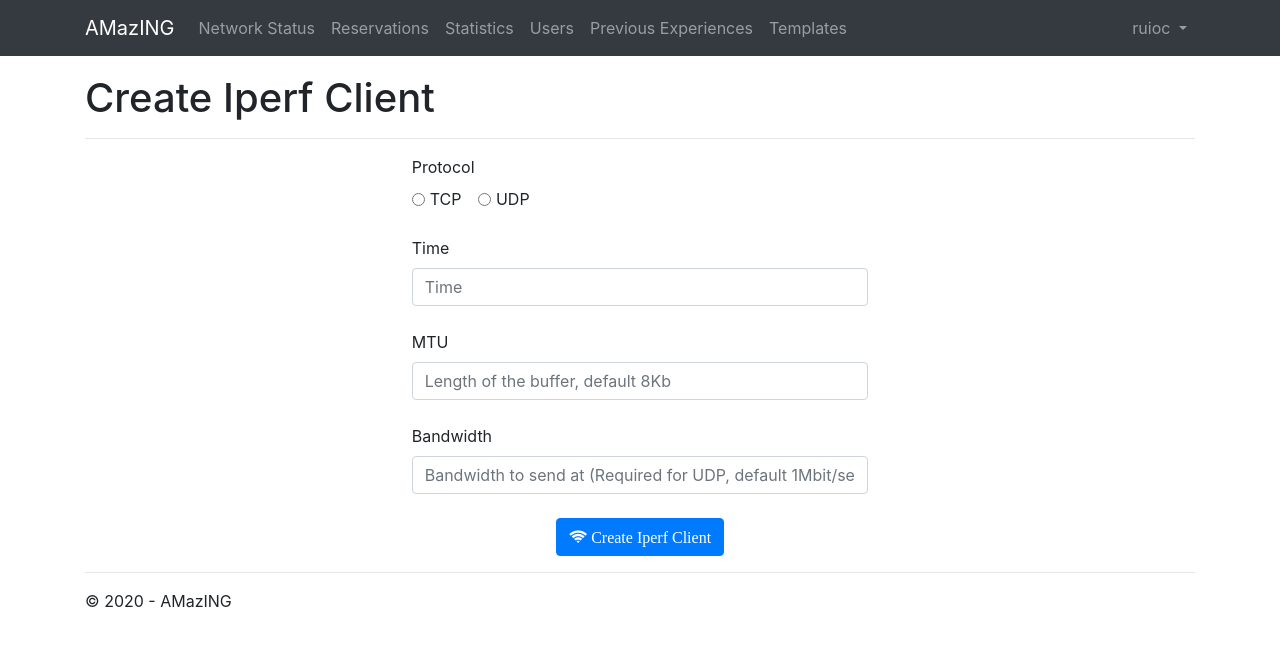
After one commit to user-cube/AMazING, a Django app: page //network/createIpClient/1 in a window 1280 px wide. The commit adds this page. Shown: the top 647 px of the page. Run offline with Django 3.2, Linux system fonts and the light colour scheme; a user stored in the database is signed in; parts of the project's set-up code (start-up, migrations or seed data) failed here and were passed over; some libraries are stand-ins or nearby versions.

Commit message:
create iperf client + server done

```diff
--- a/Frontend/Frontend/urls.py
+++ b/Frontend/Frontend/urls.py
@@ -21,8 +21,8 @@ from app.views import profile, home, checkTests, checkTestInfo, editProfile, upd
     createUser, userCreation, validateUser, saveUser, rankUp, listUsers, editUser, processUser, \
     searchUser, networkStatus, processNode, searchTest, calendar, registerTest, checkTestInfoAdmin, \
     checkTestsAdmin, searchTestAdmin, createAcessPoint, processAP, registerTestSave, listTemplates, \
-    templateInfo, interfaceUP, interfaceDown, openFileTest
-
+    templateInfo, interfaceUP, interfaceDown, openFileTest, iperfServer, iperfClient, processIpServer, \
+    processIpClient
 
 
 urlpatterns = [
@@ -59,5 +59,9 @@ urlpatterns = [
     path('calendar/test/save', registerTestSave, name='registertestsave'),
     path('network/interface/<int:node>/<str:iName>/up', interfaceUP, name = 'interfaceup'),
     path('network/interface/<int:node>/<str:iName>/down', interfaceDown, name = 'interfacedown'),
+    path('/network/createIpServer/<int:nodeID>', iperfServer, name="iperfserver"),
+    path('/network/createIpClient/<int:nodeID>', iperfClient, name="iperfclient"),
+    path('/network/create/Iperf/Server/save/<int:nodeID>', processIpServer, name="saveipserver"),
+    path('/network/create/Iperf/Client/save/<int:nodeID>', processIpClient, name="saveipclient"),
     path('openfile/<int:file>/<int:testID>', openFileTest, name = 'openfile')
 ]
--- /dev/null
+++ b/Frontend/app/templates/network/iperfClient.html
@@ -0,0 +1,54 @@
+{% extends 'structure/layout.html' %}
+
+{% block content %}
+
+    <h1>Create Iperf Client</h1>
+    <hr>
+    <form method="post" action="/network/create/Iperf/Client/save/{{ nodeID }}" enctype="multipart/form-data">
+        {% csrf_token %}
+        <div class="form-row justify-content-center">
+            <div class="col-md-5">
+                <label>Protocol</label>
+                <br>
+                <div class="form-check form-check-inline">
+                    <input class="form-check-input" type="radio" name="protocol" id="tcp" value="tcp">
+                    <label class="form-check-label" for="tcp">TCP</label>
+                </div>
+                <div class="form-check form-check-inline">
+                    <input class="form-check-input" type="radio" name="protocol" id="udp" value="udp">
+                    <label class="form-check-label" for="udp">UDP</label>
+                </div>
+            </div>
+        </div>
+        <br>
+        <div class="form-row justify-content-center">
+            <div class="col-md-5">
+                <label for="time">Time</label>
+                <input id="time" name="time" type="text"
+                       placeholder="Time" class="form-control input-lg">
+            </div>
+        </div>
+        <br>
+        <div class="form-row justify-content-center">
+            <div class="col-md-5">
+                <label for="mtu">MTU</label>
+                <input id="mtu" name="mtu" type="text"
+                       placeholder="Length of the buffer, default 8Kb" class="form-control input-lg">
+            </div>
+        </div>
+        <br>
+        <div class="form-row justify-content-center">
+            <div class="col-md-5">
+                <label for="bandwidth">Bandwidth</label>
+                <input id="bandwidth" name="bandwidth" type="text"
+                       placeholder="Bandwidth to send at (Required for UDP, default 1Mbit/sec)" class="form-control input-lg">
+            </div>
+        </div>
+
+        <br>
+        <div class="col-lg-12" style="text-align: center">
+            <button type="submit" class="btn btn-primary"><i class="fa fa-wifi"> Create Iperf Client</i></button>
+        </div>
+    </form>
+
+{% endblock %}
--- a/Frontend/app/templates/network/nodeInfo.html
+++ b/Frontend/app/templates/network/nodeInfo.html
@@ -14,6 +14,8 @@
                 <h1>{{ hostname }} - Information</h1>
             </div>
             <div class="col-lg-2">
+                <a class="btn btn-warning" href="/network/createIpServer/{{ nodeID }}"><i class="fa fa-wifi"> Create Iperf Server</i></a>
+                <a class="btn btn-warning" href="/network/createIpClient/{{ nodeID }}"><i class="fa fa-wifi"> Create Iperf Client</i></a>
                 {% if access == 1 %}
                     <a class="btn btn-warning" href="/network/createAP/{{ nodeID }}"><i class="fa fa-wifi"> Create Access Point</i></a>
                 {% endif %}
--- a/Frontend/app/templates/network/status.html
+++ b/Frontend/app/templates/network/status.html
@@ -17,6 +17,7 @@
         .img-thumbnail {
             border-width: 0;
             background: #ced4da;
+            size: inherit;
         }
 
         .my_container {
--- a/Frontend/app/views.py
+++ b/Frontend/app/views.py
@@ -1078,3 +1078,102 @@ def openFileTest(request, file, testID):
 
     else:
         return redirect('login')
+
+
+def iperfServer(request, nodeID):
+    if request.user.is_authenticated:
+        return render(request, 'network/iperfServer.html', {'year': datetime.now().year, 'nodeID': nodeID})
+    else:
+        return redirect('login')
+
+
+def iperfClient(request, nodeID):
+    if request.user.is_authenticated:
+        return render(request, 'network/iperfClient.html', {'year': datetime.now().year, 'nodeID': nodeID})
+    else:
+        return redirect('login')
+
+
+def processIpServer(request, nodeID):
+    if request.user.is_authenticated:
+        '''
+        token = tokenizer.nodeToken(request.user.email)
+        r = requests.get(API + "", headers={'Authorization': 'Bearer ' + token}) # preencher se necessario
+        if r.status_code != 200:
+            return HttpResponseRedirect(request.META.get('HTTP_REFERER', '')) # preencher se necessario
+        '''
+        try:
+            time = request.POST['time']
+        except:
+            time = 0
+
+        try:
+            protocol = request.POST['protocol']
+        except:
+            protocol = 'tcp'
+
+        try:
+            mtu = request.POST['mtu']
+        except Exception as e:
+            print(e)
+            return redirect('networkstatus')
+
+        msg = {
+            'protocol': protocol,
+            'time': time,
+            'mtu': mtu
+        }
+        r = requests.post(API + "" + str(nodeID) + "", json=msg)
+
+        if r.status_code != 200:
+            print(r.status_code)
+            messages.error(request, "Something went wrong.")
+            return HttpResponseRedirect(request.META.get('HTTP_REFERER', '/'))
+
+        return redirect('networkstatus')
+    else:
+        return redirect('login')
+
+
+def processIpClient(request, nodeID):
+    if request.user.is_authenticated:
+        '''
+        token = tokenizer.nodeToken(request.user.email)
+        r = requests.get(API + "", headers={'Authorization': 'Bearer ' + token})
+        if r.status_code != 200:
+            return HttpResponseRedirect(request.META.get('HTTP_REFERER', '/'))
+        '''
+
+        try:
+            time = request.POST['time']
+        except:
+            time = 0
+
+        try:
+            protocol = request.POST['protocol']
+        except:
+            protocol = 'tcp'
+
+        try:
+            bandwidth = request.POST['bandwidth']
+            mtu = request.POST['mtu']
+        except Exception as e:
+            print(e)
+            return redirect('networkstatus')
+
+        msg = {
+            'protocol': protocol,
+            'time': time,
+            'bandwidth': bandwidth,
+            'mtu': mtu
+        }
+        r = requests.post(API + "" + str(nodeID) + "", json=msg)
+
+        if r.status_code != 200:
+            print(r.status_code)
+            messages.error(request, "Something went wrong.")
+            return HttpResponseRedirect(request.META.get('HTTP_REFERER', '/'))
+
+        return redirect('networkstatus')
+    else:
+        return redirect('login')
```
Also changed, not shown: Frontend/app/templates/network/iperfServer.html (added, +46 -0 lines).
